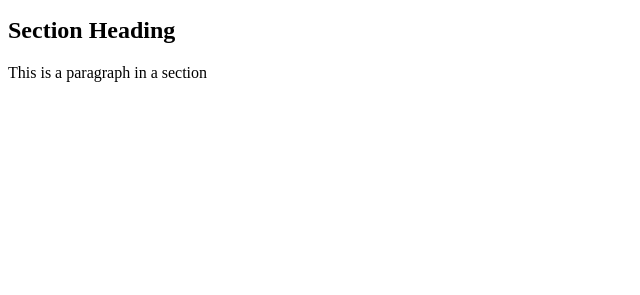
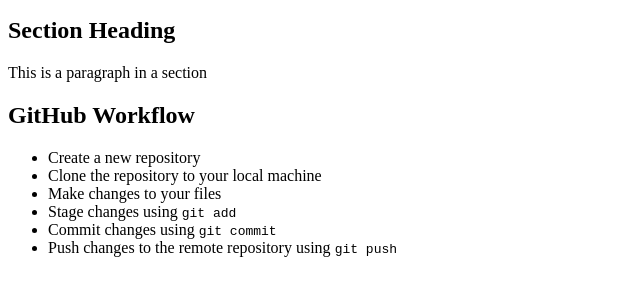
Before and after one commit to jOjO1082/GIT, a plain HTML site: page index.html in a window 1280 px wide. Shown: the part 101-396 px from the top of the page, without its empty margins (0-640 px from the left). Drawn offline with Linux system fonts and the light colour scheme.

```diff
--- a/index.html
+++ b/index.html
@@ -34,6 +34,25 @@
           <!-- git log "enter!" -->
 
 
+         <!-- Push changes to remote repository -->
+          <!-- git push origin master "enter!" -->
+    </section>
+
+    <section>
+        <h2>GitHub Workflow</h2>
+        <ul>
+            <li>Create a new repository</li>
+            <li>Clone the repository to your local machine</li>
+            <li>Make changes to your files</li>
+            <li>Stage changes using <code>git add</code></li>
+            <li>Commit changes using <code>git commit</code></li>
+            <li>Push changes to the remote repository using <code>git push</code></li>
+        </ul>
+    </section>
+
+
+
+
     <script src="/main.js"></script>
 </body>
 </html>
```
